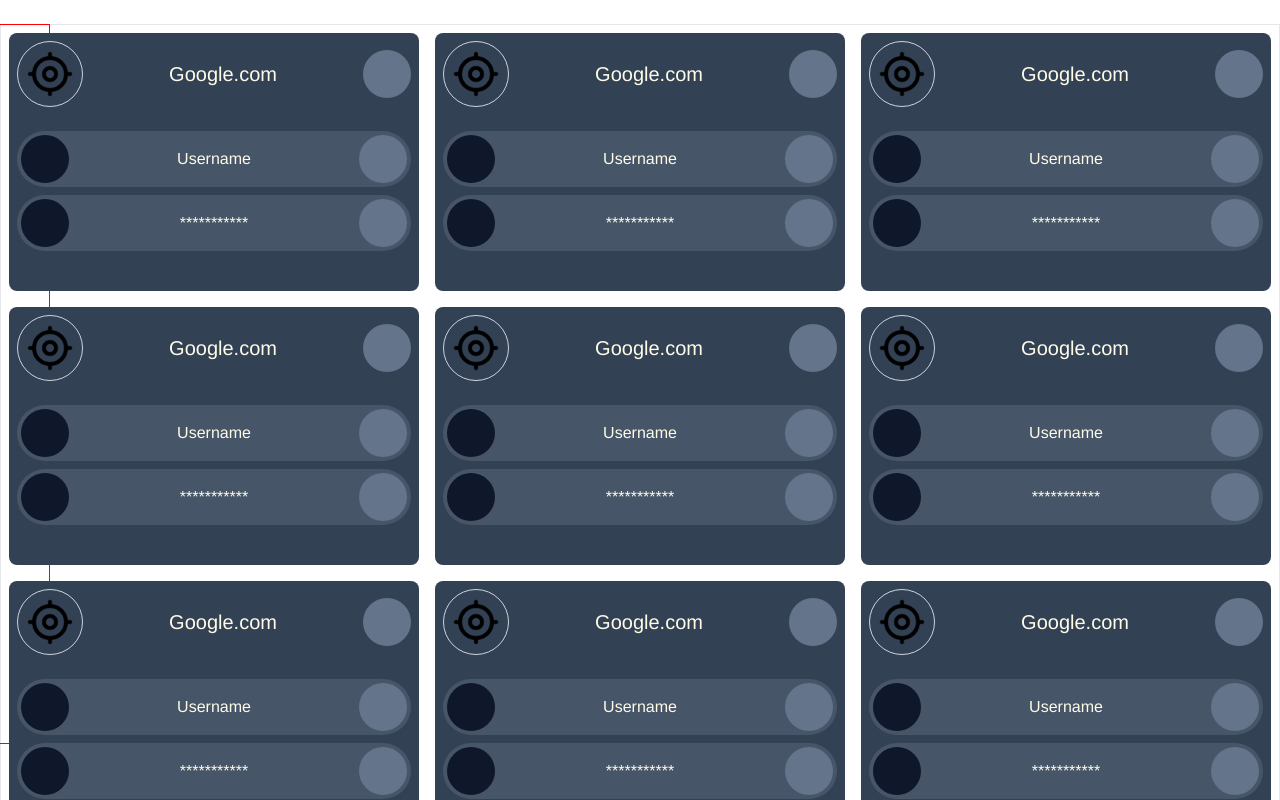
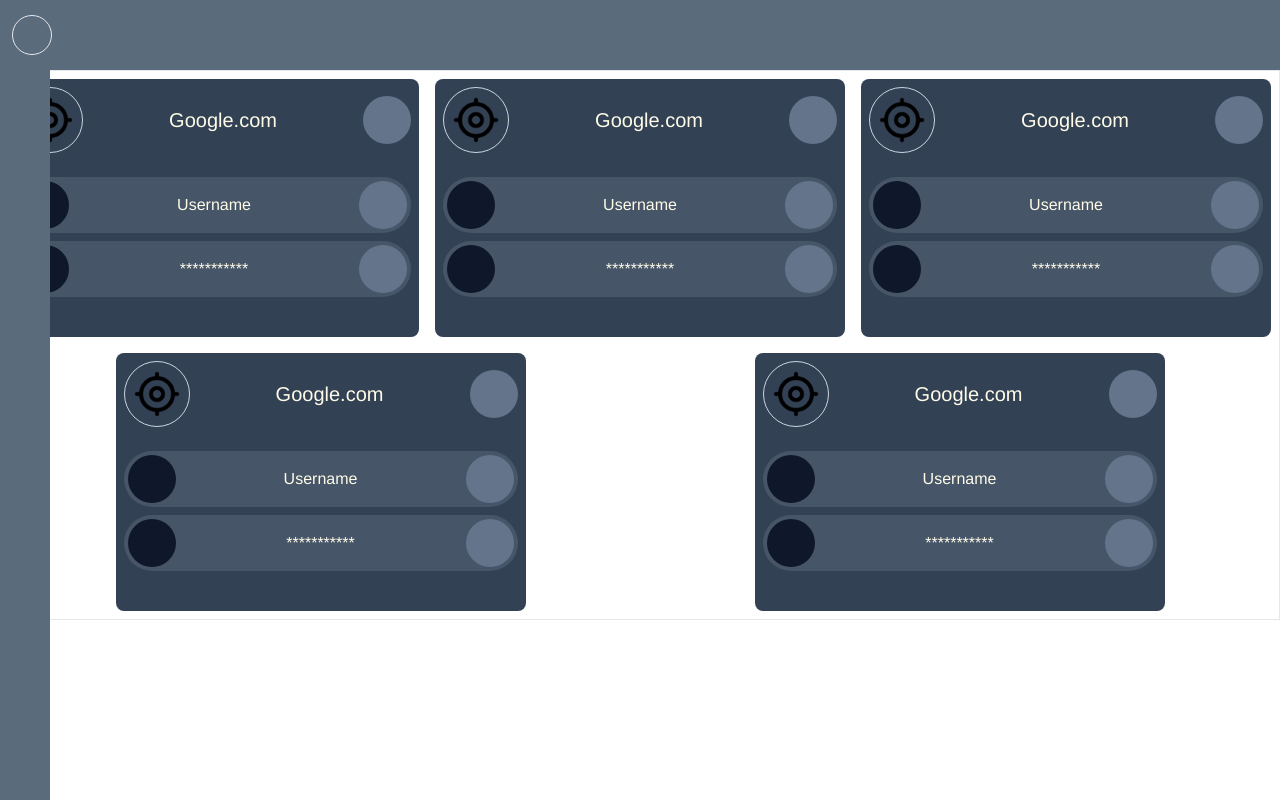
Before and after one commit to cristi988/pass-man, a Vue app: page / in a window 1280 px wide. Shown: the top 800 px of the page. Built offline with nearby package versions, Linux system fonts and the light colour scheme.

Commit message:
navbar&left menu in tailwind

```diff
--- a/src/App.vue
+++ b/src/App.vue
@@ -3,7 +3,7 @@
     <section>
       <NavBar/>
     </section>
-    <LeftMenu/>
+    <LeftMenu class=" z-50  fixed "/>
     <div class="container mx-auto">
       <div class="flex flex-wrap border">
           <CardModal v-bind="details" />
@@ -11,11 +11,11 @@
           <CardModal v-bind="details" />
           <CardModal v-bind="details" />
           <CardModal v-bind="details" />
+          <!-- <CardModal v-bind="details" />
           <CardModal v-bind="details" />
           <CardModal v-bind="details" />
           <CardModal v-bind="details" />
-          <CardModal v-bind="details" />
-          <CardModal v-bind="details" />
+          <CardModal v-bind="details" /> -->
       </div>
     </div>
   </div>
--- a/src/components/CardModal.vue
+++ b/src/components/CardModal.vue
@@ -1,5 +1,5 @@
 <template>
-    <div class=" 2xl:w-1/4 lg:w-1/3 md:w-1/2 w-full p-2 mx-auto">
+    <div class=" 2xl:w-1/4 lg:w-1/3 md:w-1/2 w-full p-2 mx-auto ">
         <div class="rounded-lg bg-slate-700 text-yellow-50 p-2 relative ">
             <div class="flex flex-row justify-between items-center">
                 <div class="rounded-full border-slate-300 border inline-flex p-2">
--- a/src/components/LeftMenu.vue
+++ b/src/components/LeftMenu.vue
@@ -1,6 +1,14 @@
 <template>
-     <div class="left-menu" v-bind:class="{vis:menuVisible, unvis:!menuVisible}">
-        <h2>Menu</h2>
+     <div class="left-menu bg-slate-600 duration-300 h-full" v-bind:class="{vis:menuVisible, unvis:!menuVisible}">
+         <div class="flex flex-col items-start text-xl">
+            <button class="w-full btn px-2 py-2 flex justify-between flex-row hover:bg-slate-700">Home<i class="bi bi-house"></i></button>
+            <button class="w-full btn px-2 py-2 flex justify-between flex-row hover:bg-slate-700">Credentials<i class="bi bi-card-list"></i> </button>
+            <button class="w-full btn px-2 py-2 flex justify-between flex-row hover:bg-slate-700">Cards<i class="bi bi-credit-card-2-front"></i></button>
+            <button class="w-full btn px-2 py-2 flex justify-between flex-row hover:bg-slate-700">Files<i class="bi bi-folder2"></i></button>
+            <button class="w-full btn px-2 py-2 flex justify-between flex-row hover:bg-slate-700">Settings<i class="bi bi-gear"></i></button>
+            <button class="w-full btn px-2 py-2 flex justify-between flex-row hover:bg-slate-700">Contacts<i class="bi bi-person-video2"></i></button>
+            <button class="w-full btn px-2 py-2 flex justify-between flex-row hover:bg-slate-700">Logout<i class="bi bi-box-arrow-right"></i></button>
+        </div>
     </div>
 </template>
 
@@ -19,20 +27,20 @@
 <style lang="scss" scoped>
     .left-menu {
         position: fixed;
-        width:200px;
-        border:1px solid red;
-        height: 90%;
+        width:220px;
+        color: #EFF2DC;
+        background-color: #5A6B7C;
     }
+
+
+
+
 
     .vis{
         left : 0;
     }
 
     .unvis{
-        left: -150px;
+        left: -170px;
     }
 </style>
-
-//2 classe
-//menu visibil complet
-//visibil doar putin
--- a/src/components/NavBar.vue
+++ b/src/components/NavBar.vue
@@ -1,6 +1,6 @@
 <template>
-    <nav class="navbar navbar-expand-lg navbar-light bg-light">
-      <button class="btn" v-on:click="toggleLeftMenu()"><i class="bi bi-list"></i></button>
+    <nav class="navbar w-full text-left flex items-center px-3">
+      <button class="btn w-10 h-10 text-2xl border rounded-full p-1" v-on:click="toggleLeftMenu()"><i class="bi bi-list"></i></button>
     </nav>
 </template>
 
@@ -15,3 +15,11 @@
     }
 }
 </script>
+
+<style lang="scss" scoped>
+    .navbar {
+        background-color: #5A6B7C;
+        min-height: 70px;
+        color: #EFF2DC;
+    }
+</style>
```
